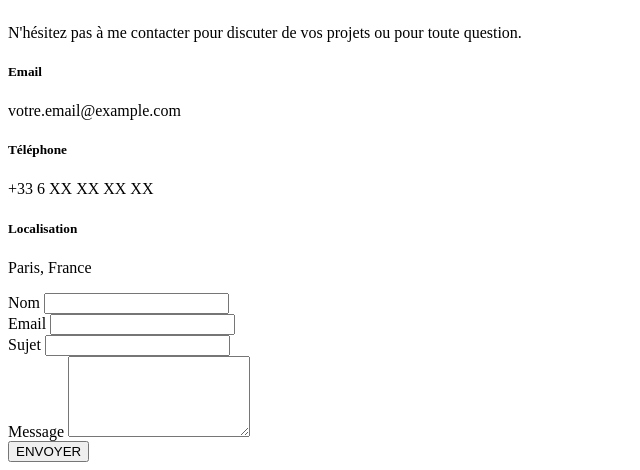
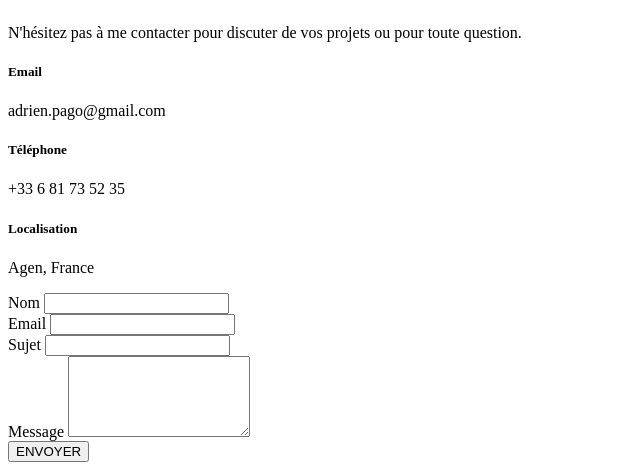
Before and after one commit to adrien-pago/Portfolio_Adrien_Pago, a Symfony app: template templates/contact/index.html.twig in a window 1280 px wide; the page is wider, and only the part inside the window is pictured. Shown: the part 1489-1959 px from the top of that part, without its empty margins (0-640 px from the left). Run offline with Twig, Linux system fonts and the light colour scheme; the template is opened without the code that fills it, so the values that code supplies are empty; some libraries are stand-ins or nearby versions.

Commit message:
Update index.html.twig

```diff
--- a/templates/contact/index.html.twig
+++ b/templates/contact/index.html.twig
@@ -17,21 +17,21 @@
                             <div class="info-item text-center">
                                 <i class="fas fa-envelope mb-2"></i>
                                 <h5>Email</h5>
-                                <p>votre.email@example.com</p>
+                                <p>adrien.pago@gmail.com</p>
                             </div>
                         </div>
                         <div class="col-md-4">
                             <div class="info-item text-center">
                                 <i class="fas fa-phone mb-2"></i>
                                 <h5>Téléphone</h5>
-                                <p>+33 6 XX XX XX XX</p>
+                                <p>+33 6 81 73 52 35</p>
                             </div>
                         </div>
                         <div class="col-md-4">
                             <div class="info-item text-center">
                                 <i class="fas fa-map-marker-alt mb-2"></i>
                                 <h5>Localisation</h5>
-                                <p>Paris, France</p>
+                                <p>Agen, France</p>
                             </div>
                         </div>
                     </div>
```
